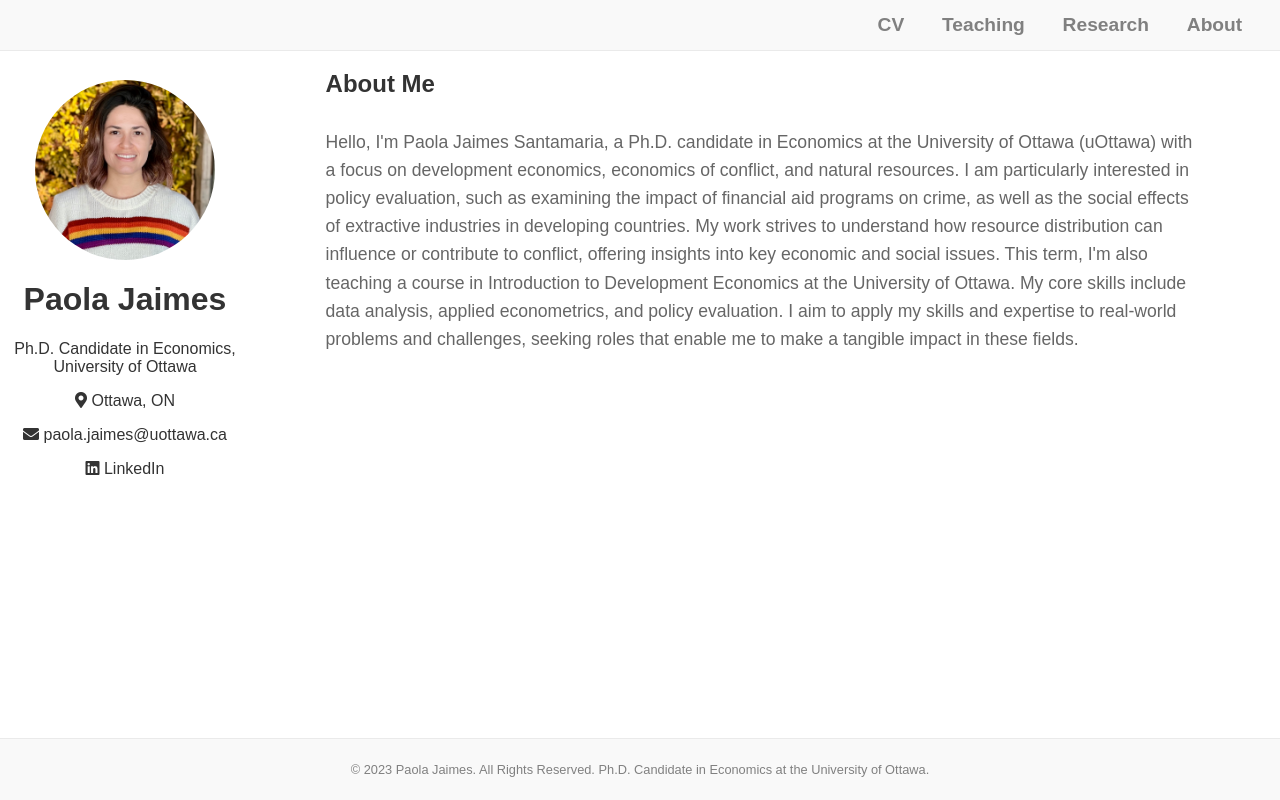
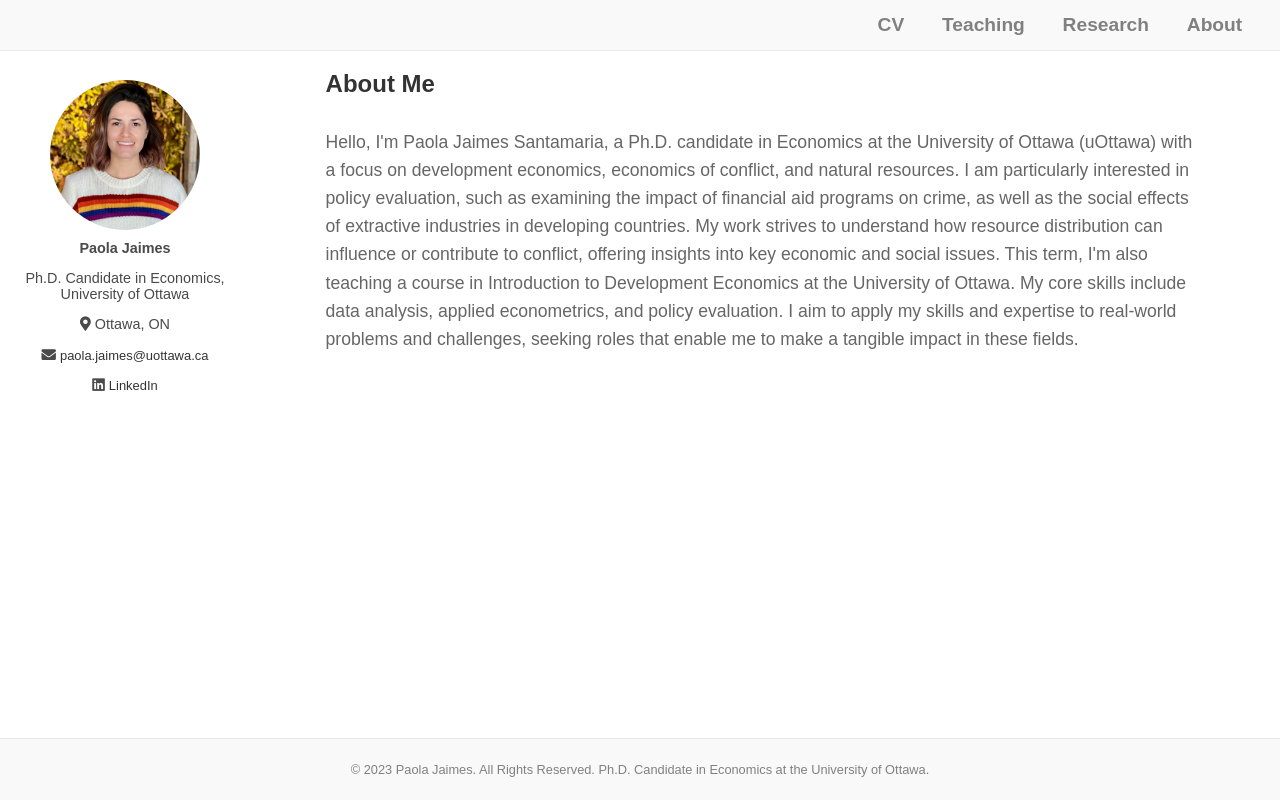
Before and after one commit to paolajaimes/paolajaimes.github.io, a plain HTML site: page index.html in a window 1280 px wide. Drawn offline with Linux system fonts and the light colour scheme.

Commit message:
Update style.css

```diff
--- a/style.css
+++ b/style.css
@@ -41,17 +41,20 @@ body, html {
 }
 
 .profile img {
+    /* Updated sizes */
     border-radius: 50%;
-    width: 180px;
-    height: 180px;
+    width: 150px;
+    height: 150px;
     object-fit: cover;
     margin: 0 auto;
     display: block;
 }
 
 .profile h1, .profile p, .profile a {
-    color: #333;
+    /* Updated color and potential font size change */
+    color: #4a4a4a;
     text-align: center;
+    font-size: 0.9em;
 }
 
 .profile a {
```
